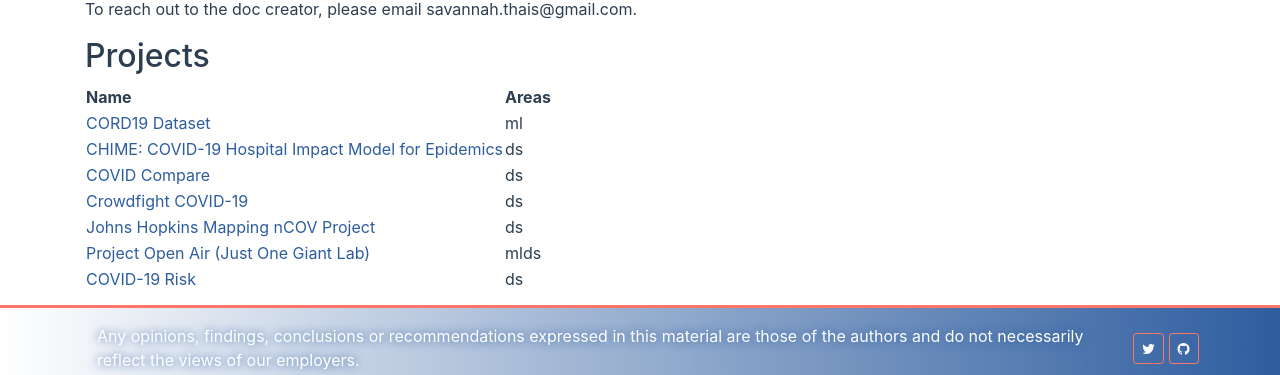
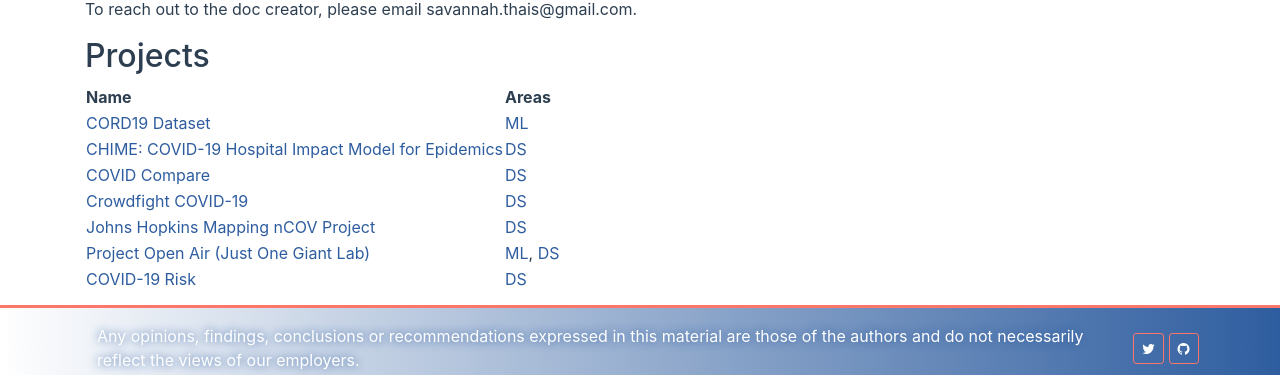
Before and after one commit to science-responds/science-responds.github.io-source, a Jekyll site: the page built from pages/projects/all.md, in a window 1280 px wide and 1075 px high. Shown: the part 671-1046 px from the top of the window. Built offline with Jekyll 4.4.1, drawn with Linux system fonts in a browser that asks for light colours.

Commit message:
Adding nicer focus area listing

```diff
--- a/pages/projects/all.md
+++ b/pages/projects/all.md
@@ -32,10 +32,20 @@ To reach out to the doc creator, please email savannah.thais@gmail.com.
 
 ## Projects
 
+{% assign projects = site.data.projects | sort -%}
+
 | Name | Areas |
 |------|-------|
-{%  for project_pair in site.data.projects -%}
+{%  for project_pair in projects -%}
 {%-   assign project-id = project_pair[0] -%}
 {%-   assign project = project_pair[1] -%}
-| [{{ project.title }}]({{ site.baseurl }}/projects/{{ project.tags[0] }}#{{project-id}}) | {{ project.tags }} |
+{%-   assign tags = "" | split: "," -%}
+{%-   for tag in project.tags -%}
+{%-     assign utag = tag | upcase -%}
+{%-     capture tag_str  -%}
+          [{{utag}}]({{site.baseurl}}/projects/{{tag}})
+{%-     endcapture -%}
+{%-     assign tags = tags | push: tag_str -%}
+{%-   endfor -%}
+| [{{ project.title }}]({{ site.baseurl }}/projects/{{ project.tags[0] }}#{{project-id}}) | {{ tags | join: ", " }} |
 {% endfor %}
```
